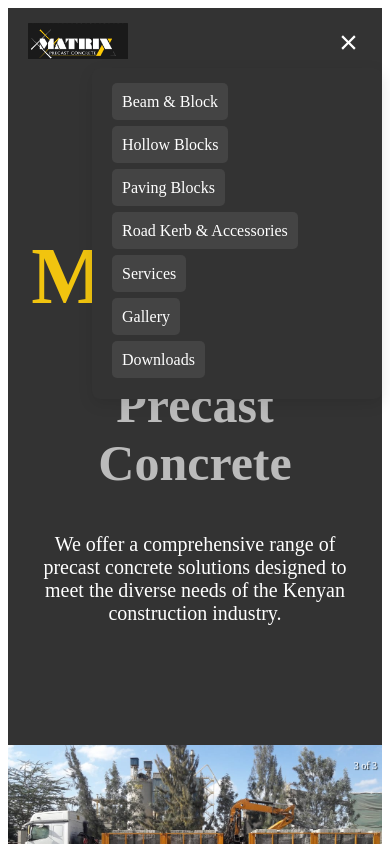
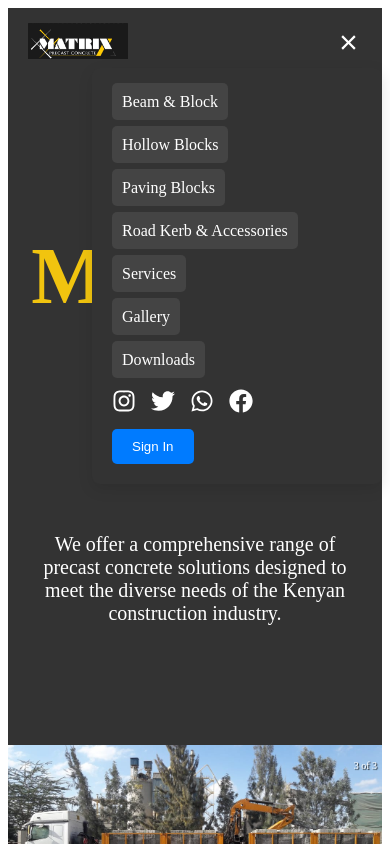
Before and after one commit to BD364/Matrix-FrontEnd, a React (Vite) app: page / in a window 390 px wide. Both pictures are taken after a click on the icon 348 px from the left and 42 px from the top of the page. Shown: the top 844 px of the page. Built offline with nearby package versions, Linux system fonts and the light colour scheme.

Commit message:
add icons and sign in button inside toggle for much smaller screens

```diff
--- a/src/components/Navbar/Navbar.jsx
+++ b/src/components/Navbar/Navbar.jsx
@@ -116,7 +116,37 @@ const Navbar = () => {
                 <a href='/downloads'>Downloads</a>
               </li>
             </ul>
-            <button className='sign-in'>Sign In</button>
+            <div className='social-icons-toggle'>
+          <a
+            href='https://www.instagram.com'
+            target='_blank'
+            rel='noopener noreferrer'
+          >
+            <FaInstagram />
+          </a>
+          <a
+            href='https://www.twitter.com'
+            target='_blank'
+            rel='noopener noreferrer'
+          >
+            <FaTwitter />
+          </a>
+          <a
+            href='https://www.whatsapp.com'
+            target='_blank'
+            rel='noopener noreferrer'
+          >
+            <FaWhatsapp />
+          </a>
+          <a
+            href='https://www.facebook.com'
+            target='_blank'
+            rel='noopener noreferrer'
+          >
+            <FaFacebook />
+          </a>
+        </div>
+            <button className='sign-in-toggle'>Sign In</button>
           </div>
         </div>
       )}
--- a/src/components/Navbar/navbar.css
+++ b/src/components/Navbar/navbar.css
@@ -67,6 +67,20 @@
 @media (max-width: 1300px) {
   .nav-links {
     display: none !important;
+  }
+
+  .social-icons-toggle {
+    display: none;
+  }
+
+  .sign-in-toggle {
+    padding: 10px 20px;
+    background-color: #007bff;
+    color: white;
+    border: none;
+    border-radius: 5px;
+    cursor: pointer;
+    display: none;
   }
 
   .nav-links-toggle {
@@ -147,6 +161,23 @@
     display: none;
   }
 
+  .social-icons-toggle {
+    display: flex;
+    align-items: center;
+    gap: 15px;
+    margin-top: 10px;
+  }
+
+  .social-icons-toggle a {
+    color: white;
+    font-size: 1.5em;
+  }
+
+  .sign-in-toggle {
+    display: flex;
+    margin-top: 10px;
+  }
+
   .navbarMenuContainerToggle {
     width: 250px;
   }
```
